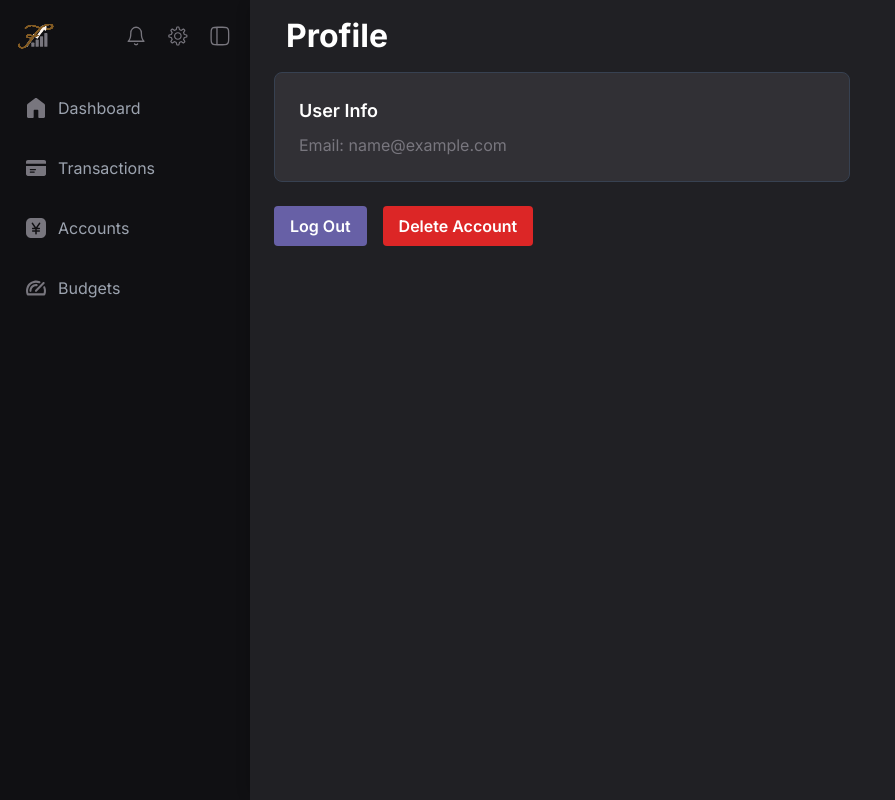
After one commit to xavierAshkar/findash-mvp, a Django app: page /profile/ in a window 1280 px wide. The commit adds this page. Shown: the whole page, without its empty margins (0-895 px from the left). Run offline with Django 5.2, Linux system fonts and the light colour scheme; the visitor is signed in with stand-in values (Sample User, id 1); parts of the project's set-up code (start-up, migrations or seed data) failed here and were passed over; some libraries are stand-ins or nearby versions.

Commit message:
Add: Basic profile page from settings dropdown with a logout and delte account button

```diff
--- /dev/null
+++ b/core/templates/core/profile.html
@@ -0,0 +1,34 @@
+{% extends "base_app.html" %}
+
+{% block title %}Profile{% endblock %}
+
+{% block header %}
+  <div class="flex items-center justify-between w-full h-[72px]">
+    <h1 class="text-[32px] font-bold">Profile</h1>
+  </div>
+{% endblock %}
+
+{% block content %}
+  <div class="max-w-xl space-y-6">
+    <div class="bg-cardHeader p-6 rounded-lg border border-gray-700">
+      <h2 class="text-white font-semibold text-lg mb-2">User Info</h2>
+      <p class="text-textSubtle">Email: {{ request.user.email }}</p>
+    </div>
+
+    <div class="flex gap-4">
+      <form method="POST" action="{% url 'core:logout' %}">
+        {% csrf_token %}
+        <button class="bg-accent px-4 py-2 rounded text-white font-semibold hover:bg-opacity-80">
+          Log Out
+        </button>
+      </form>
+
+      <form method="POST" action="{% url 'core:delete_account' %}" onsubmit="return confirm('Are you sure you want to delete your account? This cannot be undone.')">
+        {% csrf_token %}
+        <button class="bg-red-600 px-4 py-2 rounded text-white font-semibold hover:bg-opacity-80">
+          Delete Account
+        </button>
+      </form>
+    </div>
+  </div>
+{% endblock %}
--- a/core/urls.py
+++ b/core/urls.py
@@ -29,4 +29,11 @@ urlpatterns = [
 
     # Budgets view
     path('budgets/', views.budgets, name='budgets'),
+
+    # Django built-in logout view
+    path("logout/", views.logout_view, name="logout"),
+
+    # Profile + Account Management
+    path("profile/", views.profile_view, name="profile"),
+    path("delete-account/", views.delete_account_view, name="delete_account"),
 ]
--- a/core/views.py
+++ b/core/views.py
@@ -11,6 +11,7 @@ from datetime import datetime
 
 # Django
 from django.contrib.auth.decorators import login_required
+from django.contrib.auth import logout
 from django.shortcuts import render, redirect, get_object_or_404
 from django.utils import timezone
 from django.views.decorators.http import require_POST
@@ -281,3 +282,20 @@ def budgets(request):
         "budget_data": budget_data,
         "user_tags": user_tags,
     })
+
+@require_POST
+def logout_view(request):
+    logout(request)
+    return redirect("users:login")
+
+@require_POST
+@login_required
+def delete_account_view(request):
+    user = request.user
+    logout(request)
+    user.delete()
+    return redirect("users:register")
+
+@login_required
+def profile_view(request):
+    return render(request, "core/profile.html")
--- a/templates/base_app.html
+++ b/templates/base_app.html
@@ -135,7 +135,10 @@
               </button>
 
               <!-- Settings -->
+              <div class="relative" x-data="{ open: false }">
+                <!-- Settings button -->
                 <button
+                  @click="open = !open"
                   class="p-[6px] rounded-full border-[2px] border-transparent hover:bg-hoverBg hover:border-hoverBorder hover:shadow-card transition"
                 >
                   <img
@@ -144,6 +147,23 @@
                     class="w-5 h-5"
                   />
                 </button>
+
+                <!-- Dropdown -->
+                <div
+                  x-show="open"
+                  @click.outside="open = false"
+                  class="absolute right-0 mt-2 w-[160px] bg-cardHeader border border-gray-700 rounded-lg shadow-lg z-50"
+                >
+                  <a
+                    href="{% url 'core:profile' %}"
+                    class="block px-4 py-2 text-sm text-white hover:bg-hoverBg transition"
+                  >
+                    Profile
+                  </a>
+                  <!-- Optional: Add log out later -->
+                </div>
+              </div>
+
 
               <!-- Collapse -->
               <button
--- a/users/urls.py
+++ b/users/urls.py
@@ -10,7 +10,4 @@ urlpatterns = [
 
     # Login view (Django built-in)
     path('login/', auth_views.LoginView.as_view(template_name='registration/login.html'), name='login'),
-
-    # Logout view (Django built-in)
-    path("logout/", views.logout_view, name="logout"),
 ]
--- a/users/views.py
+++ b/users/views.py
@@ -45,7 +45,3 @@ def register(request):
 
     # Render the registration template with the form (either blank or with errors)
     return render(request, "registration/register.html", {"form": form})
-
-def logout_view(request):
-    logout(request)
-    return redirect("users:login")
```
Lines whose indentation alone changed are shown as unchanged.
